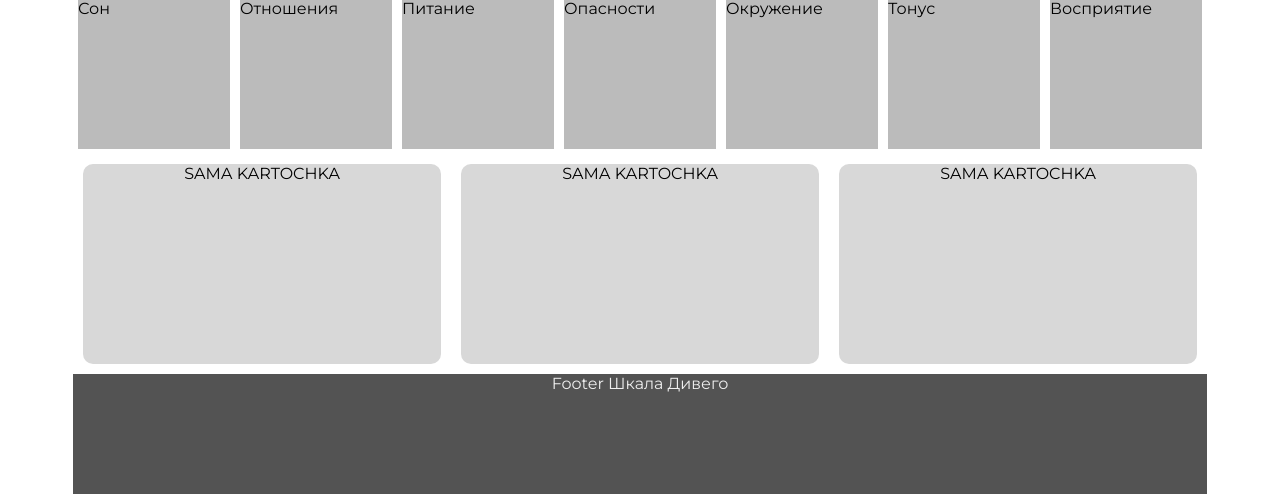
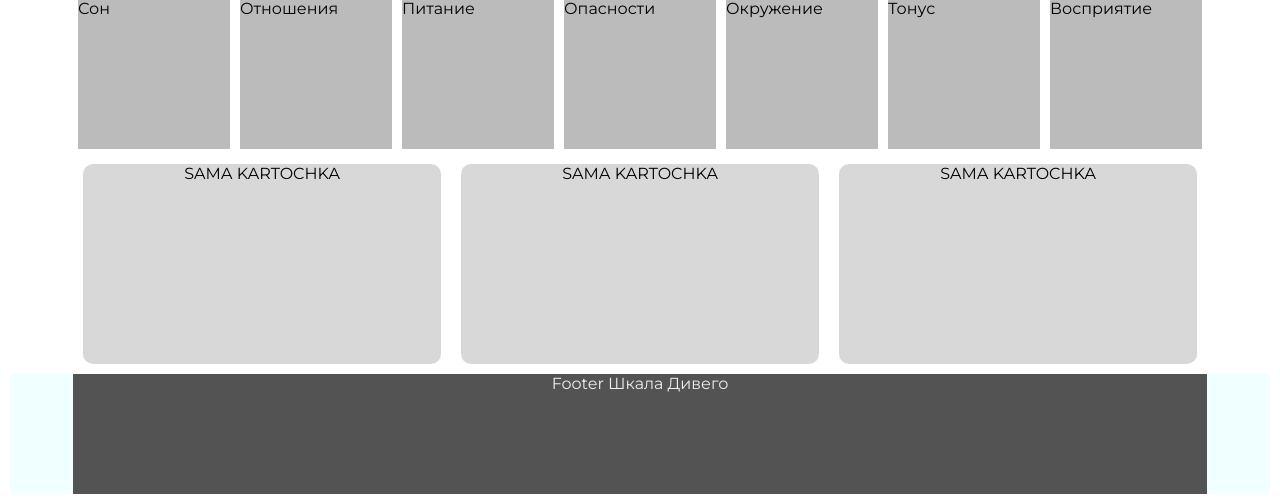
Before and after one commit to Volk-Ingenior/astrobux, a PHP site: page / in a window 1280 px wide. Shown: the part 849-1353 px from the top of the page. Run offline with PHP 8.4, Linux system fonts and the light colour scheme.

Commit message:
19-11_design

```diff
--- a/index.php
+++ b/index.php
@@ -144,8 +144,6 @@ $currentDay_simple = getDayOfYear_simple('now');
 
     <!--   SPECIAL ANNOT  END -->
 
-
-
     <div class="cards">
 
         <div class="cardbody">
--- a/styles/styles.css
+++ b/styles/styles.css
@@ -213,4 +213,6 @@ input[type="number"] {
 }
 
 
-footer {}
+footer {
+    background-color: azure;
+}
```
